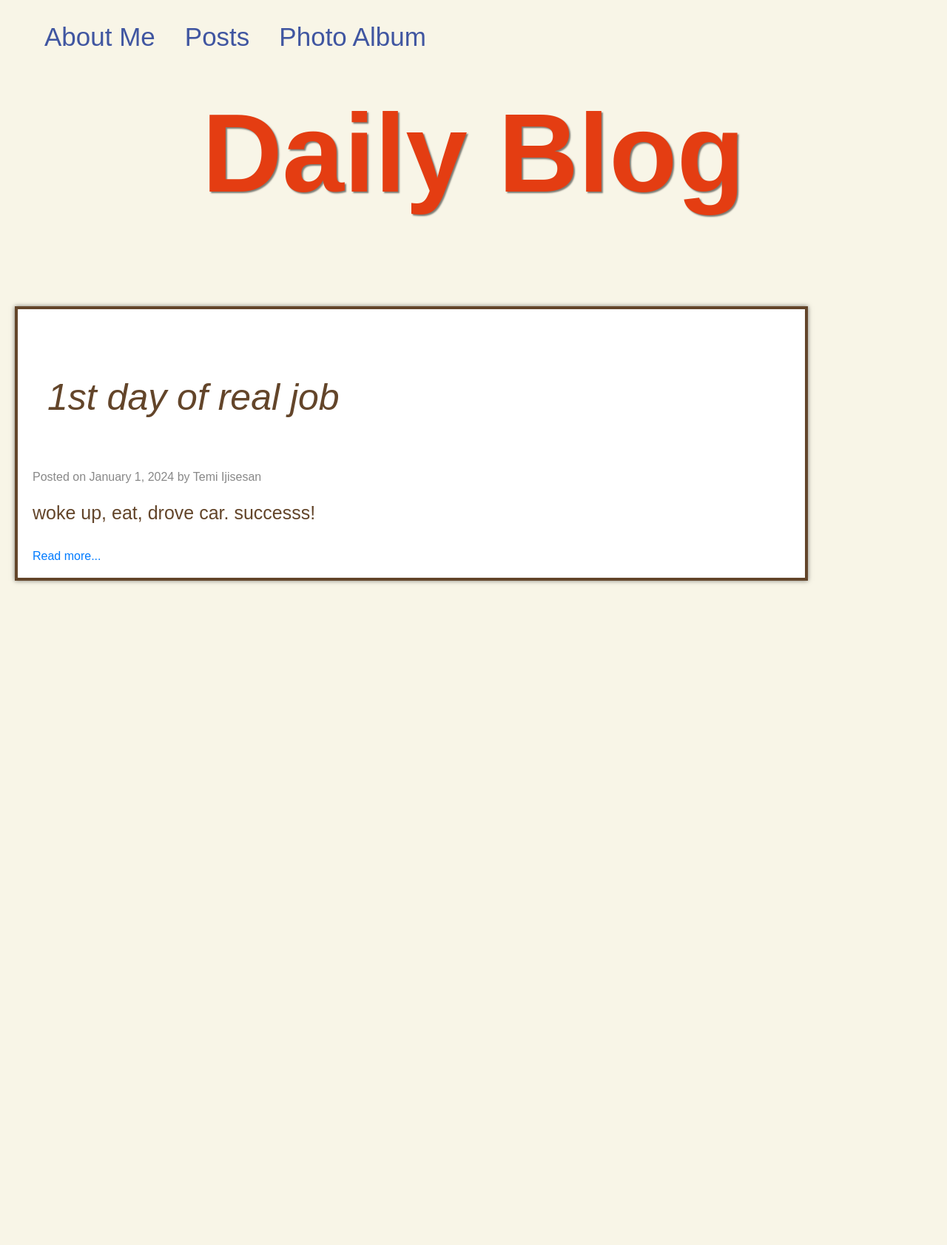
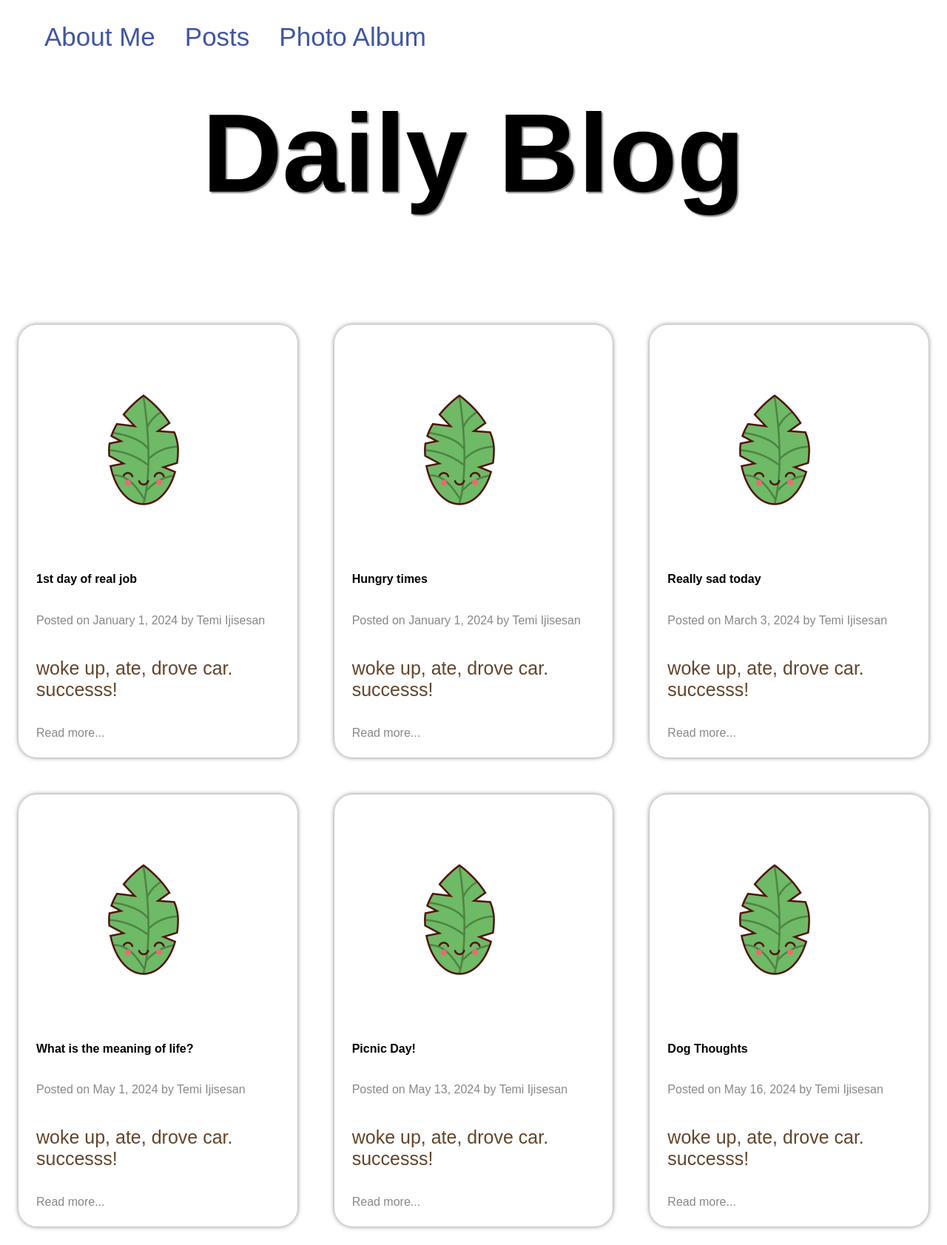
Before and after one commit to Temi360/Personal-Portfolio-Site, a PHP site: page /posts.php in a window 1280 px wide. Shown: the whole page at 74% size. Before the commit the page ends 789 px from the top, so only its background shows below. Run offline with PHP 8.4, Linux system fonts and the light colour scheme; some web fonts are replaced.

Commit message:
changes to blog and colors

```diff
--- a/include/connect.php
+++ b/include/connect.php
@@ -1,5 +1,5 @@
 <?php
     DEFINE('DB_HOSTNAME', 'localhost');
-    DEFINE('DB_DATABASE', 'personal_site');
+    DEFINE('DB_DATABASE', 'personal_blog');
     DEFINE('DB_USERNAME', 'root');
     DEFINE('DB_PASSWORD', 'root');
--- a/index.php
+++ b/index.php
@@ -17,7 +17,7 @@
     </div>
     <body>
         <div class="header-container">
-           <div class="header1"><h1>This<br><span style="color:#d8a311">is Temi!</span></h1></div>
+           <div class="header1"><h1>This<br><span>is Temi!</span></h1></div>
             <div class="header2"><img id="turtle"alt="turtleimage"src="turtle.gif"></div>
         </div>
         <marquee><h3><i>Welcome to the site where I talk about myself extensively!</i></h3></marquee>
@@ -51,7 +51,7 @@
                 </ul>
             <img id="milk" alt="milkimage"src="milk.png">
         </div>
-        <h3>This is the end. Not the end of your life, but the end of my ted talk. Thanks for learning about meee!</h3>
+        <marquee><h3>This is the end. Not the end of your life, but the end of my ted talk. Thanks for learning about meee!</h3></marquee>
         <!-- linkedin and github -->
             <button><a href="#top">Go to Top</a></button></button>
             <a target="_blank" href="https://www.linkedin.com/in/temi-ijisesan-692829257/#/"><img id="linkedin" src="linkedin.png"></a>
--- a/posts.php
+++ b/posts.php
@@ -19,12 +19,53 @@
         <div class="header-container">
             <h1>Daily Blog</h1>
         </div>
-        <article>
-            <h3>1st day of real job</h3>
-            <p class="meta">Posted on January 1, 2024 by Temi Ijisesan</p>
-            <p>woke up, eat, drove car. successs!</p>
-            <a href="#" class="read-more">Read more...</a>
-        </article>
+        <!--post divs-->
+        <div class="all_post-container">
+        <div class="post-container">
+            <img id="leaf"src="leaf.png">
+            <div class="postone"><h4>1st day of real job</h4></div>
+            <div class="posttwo"><p class="meta">Posted on January 1, 2024 by Temi Ijisesan</p></div>
+            <div class="postthree"><p>woke up, ate, drove car. successs!</p></div>
+            <div class="postfour"><a href="#" class="read-more">Read more...</a></div>
+        </div>
+        <div class="post-container">
+            <img id="leaf"src="leaf.png">
+            <div class="postone"><h4>Hungry times</h4></div>
+            <div class="posttwo"><p class="meta">Posted on January 1, 2024 by Temi Ijisesan</p></div>
+            <div class="postthree"><p>woke up, ate, drove car. successs!</p></div>
+            <div class="postfour"><a href="#" class="read-more">Read more...</a></div>
+        </div>
+        <div class="post-container">
+            <img id="leaf"src="leaf.png">
+            <div class="postone"><h4>Really sad today</h4></div>
+            <div class="posttwo"><p class="meta">Posted on March 3, 2024 by Temi Ijisesan</p></div>
+            <div class="postthree"><p>woke up, ate, drove car. successs!</p></div>
+            <div class="postfour"><a href="#" class="read-more">Read more...</a></div>
+        </div>
+        </div>
+        <div class="all_post-container">
+        <div class="post-container">
+            <img id="leaf"src="leaf.png">
+            <div class="postone"><h4>What is the meaning of life?</h4></div>
+            <div class="posttwo"><p class="meta">Posted on May 1, 2024 by Temi Ijisesan</p></div>
+            <div class="postthree"><p>woke up, ate, drove car. successs!</p></div>
+            <div class="postfour"><a href="#" class="read-more">Read more...</a></div>
+        </div>
+        <div class="post-container">
+            <img id="leaf"src="leaf.png">
+            <div class="postone"><h4>Picnic Day!</h4></div>
+            <div class="posttwo"><p class="meta">Posted on May 13, 2024 by Temi Ijisesan</p></div>
+            <div class="postthree"><p>woke up, ate, drove car. successs!</p></div>
+            <div class="postfour"><a href="#" class="read-more">Read more...</a></div>
+        </div>
+        <div class="post-container">
+            <img id="leaf"src="leaf.png">
+            <div class="postone"><h4>Dog Thoughts</h4></div>
+            <div class="posttwo"><p class="meta">Posted on May 16, 2024 by Temi Ijisesan</p></div>
+            <div class="postthree"><p>woke up, ate, drove car. successs!</p></div>
+            <div class="postfour"><a href="#" class="read-more">Read more...</a></div>
+        </div>
+        </div>
     </body>
 
 </html>
--- a/style.css
+++ b/style.css
@@ -1,7 +1,7 @@
 body{
     margin:0;
     padding:0;
-    background-color:#f8f5e7;
+    background-color:white;
     font-family: "basic-sans", sans-serif;
     font-weight: 400;
     font-style: normal;
@@ -9,7 +9,7 @@ body{
 /* navbar */
 /* General style rule set for all items in ul */
 .navbar ul {
-    background-color:#f8f5e7;
+    background-color:white;
     list-style: none;
     overflow: hidden;
     position: fixed;
@@ -72,7 +72,7 @@ h1{
     font-family: "variex", sans-serif;
     font-weight: 700;
     font-style: normal;
-    color:#E43D12;
+    color:black;
     text-shadow: 2px 2px 2px rgba(0, 0, 0, 0.5);
 
 }
@@ -85,7 +85,7 @@ h2{
     text-shadow: 2px 2px 2px rgba(0, 0, 0, 0.5);
 }
 h3{
-    padding: 20px;
+    padding: 10px;
     font-size:50px;
     font-family: "basic-sans", sans-serif;
     font-weight: 400;
@@ -99,8 +99,6 @@ p{
 }
 /* images */
 #turtle{
-    margin-top:-800px;
-    margin-left:1050px;
     width:500px;
     height:500px;
 }
@@ -125,8 +123,9 @@ p{
 .facts{
     width:70%;
     margin: 35px;
+    background-color:white;
     border-radius: 10px; /* Adjust the value to control the roundness of the corners */
-    border: 4px dotted #E43D12; /* Adding a border for clarity */
+    border: 4px solid white; /* Adding a border for clarity */
     padding: 20px; /* Adding padding to the content inside the box */
     box-shadow: 0px 0px 5px rgba(0, 0, 0, 0.5); /* Adjust the values to control the shadow */
 }
@@ -135,10 +134,13 @@ a{
     color:#63452a;
     text-decoration:none
 }
+a:hover{
+    color:#0000;
+    transition: color 0.3s ease;
+
+}
 /* button */
 button{
-  /* Set background color */
-  background-color: #f8f5e7;
   /* Set border color */
   border: none;
   margin-left:20px;
@@ -159,11 +161,6 @@ button:hover{
     transition: background-color 0.3s ease;
 
 }
-a:hover{
-    color:#ffff;
-    transition: color 0.3s ease;
-
-}
 /* footer
  footer{
     background-color:#f8f5e7;
@@ -174,15 +171,30 @@ a:hover{
     bottom: 0;
 } */
 /* Post page */
-article {
+.all_post-container{
+    display:flex;
+    flex-direction:row;
+    justify-content: center;
+}
+.post-container {
+    display: flex;
+    flex-direction: column;
     background-color: white;
-    margin-left:20px;
-    /* Set padding */
+    /* Set padding*/
     padding:20px;
-    width: 80%;
-    border: 4px solid #63452a;
-    margin-bottom: 20px;
+    margin:25px;
+    border: 4px solid white;
+    border-radius:25px;
     box-shadow: 0px 0px 6px rgba(0, 0, 0, 0.5);
+}
+.post-container:hover{
+    margin-top:-30px;
+    transition: margin 0.3s ease;
+}
+#leaf{
+    padding:20px;
+    width:250px;
+    height:250px;
 }
 .meta {
     color: #888;
@@ -190,7 +202,7 @@ article {
 }
 
 .read-more {
-    color: #007bff;
+    color: #888;
     text-decoration: none;
     display: inline-block;
     margin-top: 10px;
--- /dev/null
+++ b/test_db.php
@@ -0,0 +1,5 @@
+<?php
+    include("include/connect.php");
+    include("include/db_query.php");
+    $result = dbQuery("SHOW TABLES")->fetchAll();
+    var_dump($result);
```
Also changed, not shown: include/db_query.php (added, +26 -0 lines), leaf.png (added).
